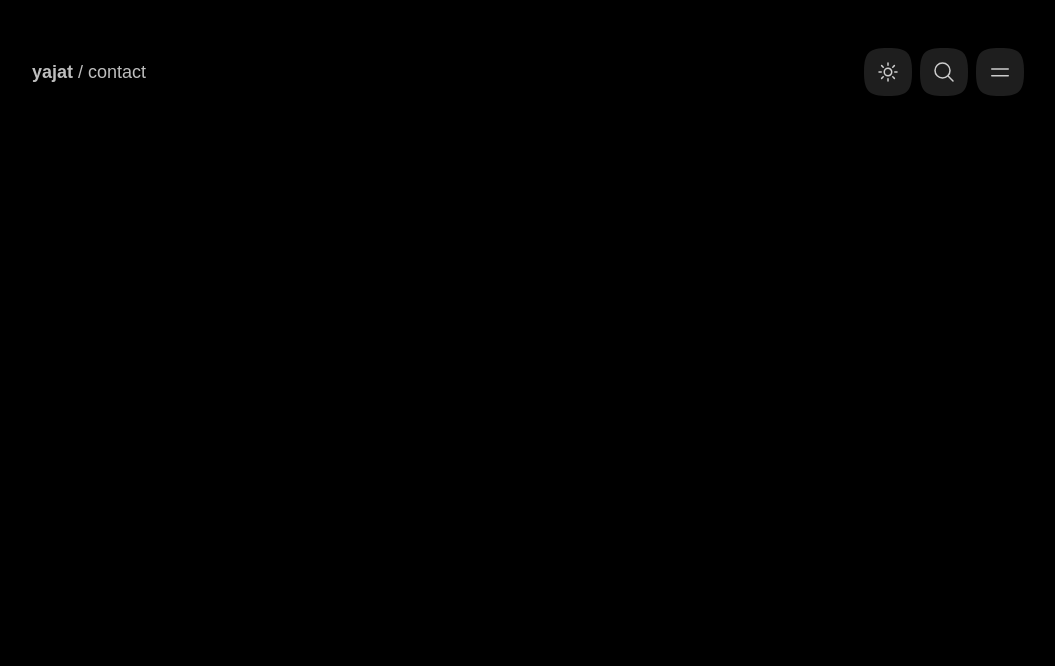
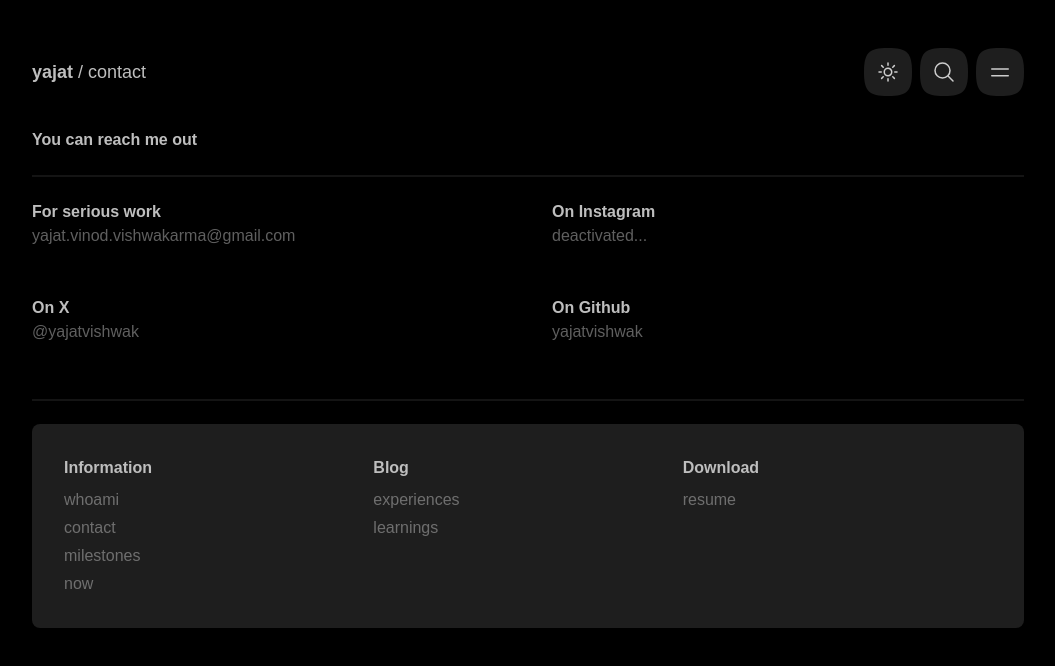
Before and after one commit to yajatvishwak/blog, a SvelteKit app: page /contact in a window 1280 px wide. Shown: the top 666 px of the page, without its empty margins (112-1167 px from the left). Built offline with nearby package versions, Linux system fonts and the light colour scheme; a web font is replaced by a local one.

Commit message:
Added contact

```diff
--- a/src/routes/contact/+page.svelte
+++ b/src/routes/contact/+page.svelte
@@ -1,6 +1,48 @@
 <script>
+  import NavMenu from "../../lib/components/NavMenu.svelte";
   import { subrouteName } from "../../store/store";
   $subrouteName = "contact";
 </script>
 
-<div></div>
+<section>
+  <div class="font-bold">You can reach me out</div>
+  <div class="divider"></div>
+  <div class="grid grid-cols-1 md:grid-cols-2 gap-12">
+    <div>
+      <div class="font-bold flex">For serious work</div>
+      <a
+        class="opacity-50 hover:opacity-100"
+        href="mailto:yajat.vinod.vishwakarma@gmail.com"
+        >yajat.vinod.vishwakarma@gmail.com</a
+      >
+    </div>
+    <div>
+      <div class="font-bold">On Instagram</div>
+      <div class="opacity-50">deactivated...</div>
+    </div>
+    <div>
+      <div class="font-bold">On X</div>
+      <a href="https://x.com/YajatVishwak" class="opacity-50 hover:opacity-100"
+        >@yajatvishwak</a
+      >
+    </div>
+    <div>
+      <div class="font-bold">On Github</div>
+      <a
+        href="https://github.com/YajatVishwak"
+        class="opacity-50 hover:opacity-100">yajatvishwak</a
+      >
+    </div>
+
+    <!-- <div>
+      <div class="font-bold">On Reddit</div>
+      <a
+        href="https://www.reddit.com/user/Bubbly-Equivalent254/"
+        class="opacity-50 hover:opacity-100">Bubbly-Equivalent254</a
+      >
+    </div> -->
+  </div>
+</section>
+<div class="divider mt-12"></div>
+
+<NavMenu keepItOpen={true} />
```
